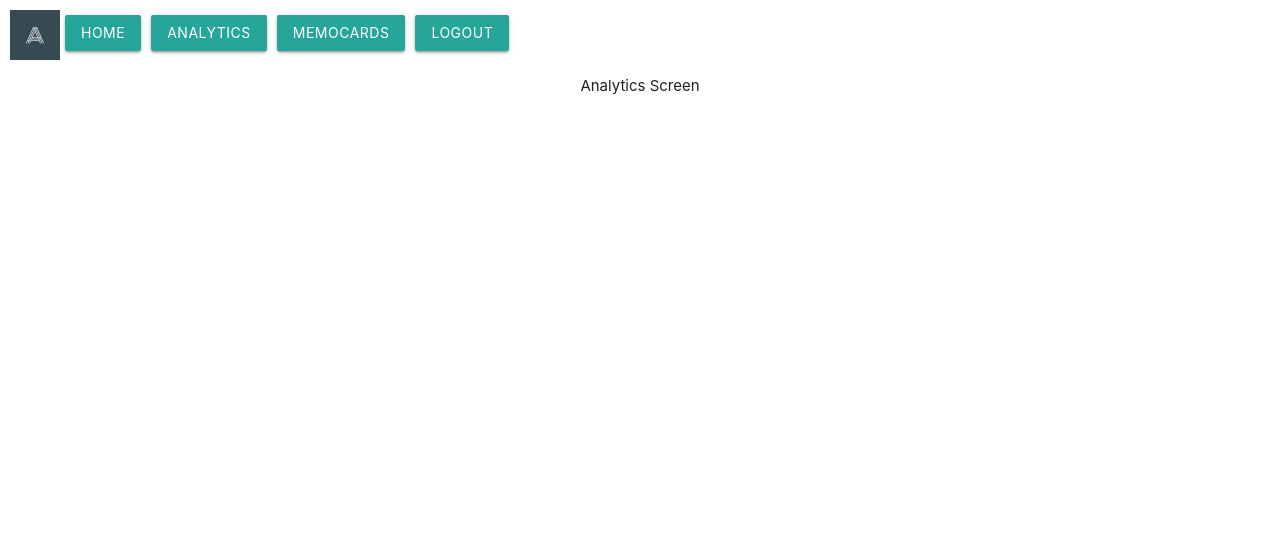
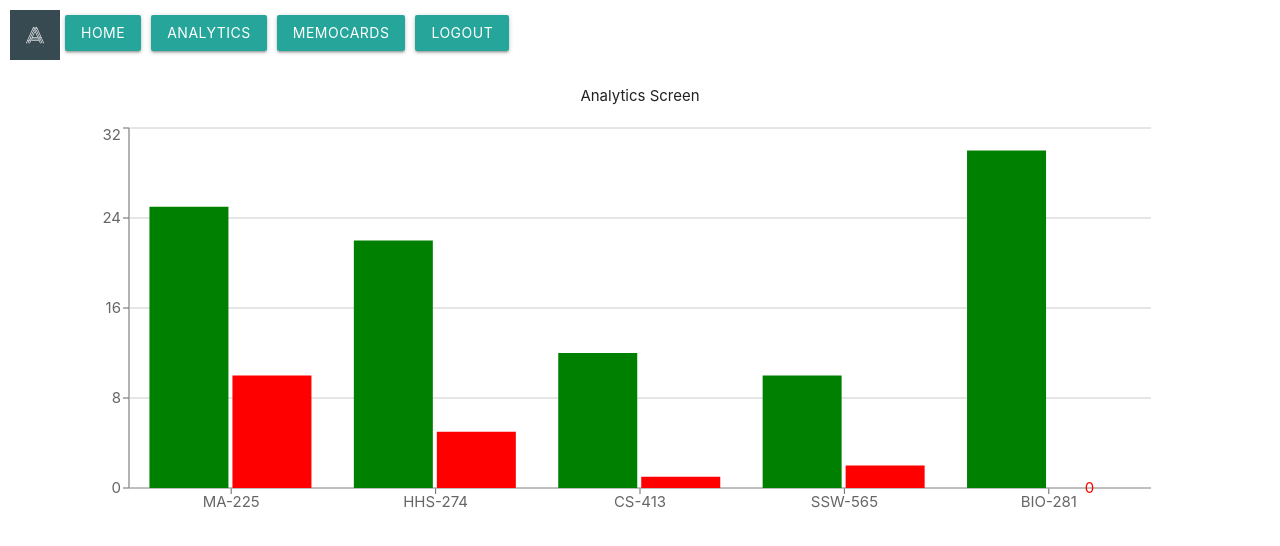
Before and after one commit to alexsaltstein/TripleAEducation-site, a React (Create React App) app in the folder site/: page /analytics in a window 1280 px wide. Shown: the top 546 px of the page. Built offline with nearby package versions, Linux system fonts and the light colour scheme.

Commit message:
added analytics screen barchart

```diff
--- a/site/package.json
+++ b/site/package.json
@@ -15,6 +15,7 @@
     "react-redux": "^7.2.4",
     "react-router-dom": "^5.2.0",
     "react-scripts": "4.0.3",
+    "recharts": "^2.0.9",
     "redux": "^4.1.0",
     "redux-thunk": "^2.3.0",
     "web-vitals": "^1.1.1"
--- a/site/src/components/Analytics/AnalyticsScreen.js
+++ b/site/src/components/Analytics/AnalyticsScreen.js
@@ -1,10 +1,52 @@
 import React from 'react';
 import Header from '../Widgets/Header';
+import { BarChart, XAxis, YAxis, Cell, Tooltip, CartesianGrid, Bar } from 'recharts';
 const AnalyticsScreen = () => {
+  const [width, setWidth] = React.useState(window.innerWidth * 0.9)
+  const data = [
+    { name: 'MA-225', correct: 25, incorrect: 10 },
+    { name: 'HHS-274', correct: 22, incorrect: 5 },
+    { name: 'CS-413', correct: 12, incorrect: 1 },
+    { name: 'SSW-565', correct: 10, incorrect: 2 },
+    { name: 'BIO-281', correct: 30, incorrect: 0 },
+  ];
+
+  React.useEffect(() => {
+    const handleResize = () => {
+      if (window.innerWidth * 0.9 !== width)
+        setWidth(window.innerWidth * 0.9);
+    }
+
+    window.addEventListener('resize', handleResize)
+  }, []);
+
   return (
     <div>
       <Header></Header>
-      <p>Analytics Screen</p>
+      <div style={{ display: 'flex', justifyContent: 'center', alignItems: 'center', flexDirection: 'column' }}>
+        <p>Analytics Screen</p>
+        <BarChart width={width} height={400} data={data}>
+          <XAxis dataKey="name" />
+          <YAxis yAxisId="a" orientation="right" />
+          <YAxis yAxisId="b" />
+          <Tooltip />
+          <CartesianGrid vertical={false} />
+          <Bar yAxisId="b" dataKey="correct" label>
+            {
+              data.map((entry, index) => (
+                <Cell key={`cell-${index}`} fill={'green'} />
+              ))
+            }
+          </Bar>
+          <Bar yAxisId="b" dataKey="incorrect" label>
+            {
+              data.map((entry, index) => (
+                <Cell key={`cell-${index}`} fill={'red'} />
+              ))
+            }
+          </Bar>
+        </BarChart>
+      </div>
     </div>
   )
 }
```
Also changed, not shown: 1 other file (tests, documents, lock files or other folders).
